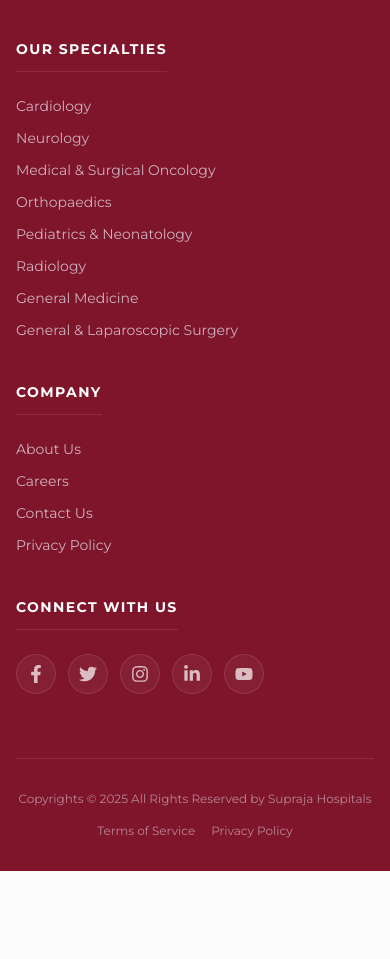
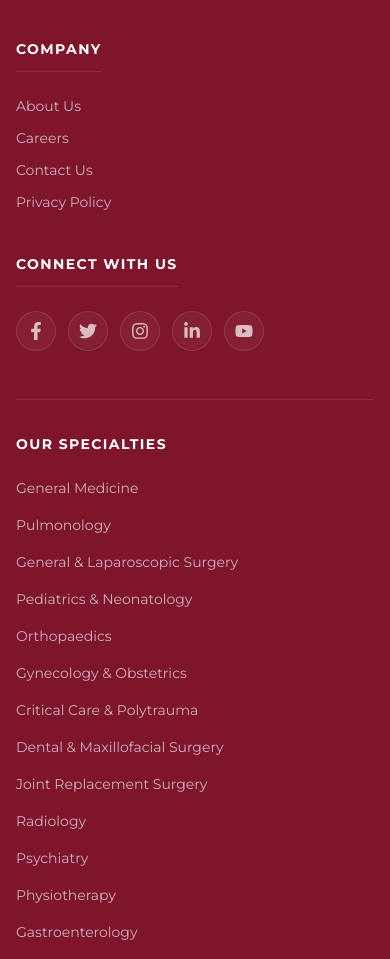
Before and after one commit to ksdnfaiw/supraja-hospitals, a Next.js app: page / in a window 390 px wide. Shown: the part 7460-8419 px from the top of the page. Before the commit the page ends 8331 px from the top, so only its background shows below. Built offline with nearby package versions, Linux system fonts and the light colour scheme.

Commit message:
feat: initialize root layout with global header, footer, and font configuration

```diff
--- a/src/app/layout.tsx
+++ b/src/app/layout.tsx
@@ -37,7 +37,7 @@
           <div className="absolute top-0 left-0 w-full h-px bg-gradient-to-r from-transparent via-healing-emerald/50 to-transparent opacity-50"></div>
 
           <div className="max-w-container-max mx-auto px-4 md:px-gutter relative z-10">
-            <div className="grid grid-cols-1 sm:grid-cols-2 lg:grid-cols-12 gap-10 md:gap-12 mb-16">
+            <div className="grid grid-cols-1 sm:grid-cols-2 lg:grid-cols-12 gap-10 md:gap-12 mb-12">
 
               {/* Brand & Contact Block */}
               <div className="lg:col-span-4 space-y-8">
@@ -57,7 +57,7 @@
               </div>
 
               {/* Patient Links */}
-              <div className="lg:col-span-2 space-y-6 lg:ml-auto">
+              <div className="lg:col-span-3 space-y-6 lg:ml-auto">
                 <div>
                   <h5 className="font-bold uppercase tracking-widest text-sm border-b border-white/10 pb-3 mb-6 inline-block">FOR PATIENTS</h5>
                   <ul className="space-y-3 text-sm text-surface-container-low/70">
@@ -65,23 +65,6 @@
                     <li><a href="/health-packages" className="hover:text-healing-emerald hover:translate-x-1 transition-all inline-block">Health Checkups</a></li>
                     <li><a href="/medicines" className="hover:text-healing-emerald hover:translate-x-1 transition-all inline-block">Medicines</a></li>
                     <li><a href="/contact" className="hover:text-healing-emerald hover:translate-x-1 transition-all inline-block">Book Appointment</a></li>
-                  </ul>
-                </div>
-              </div>
-
-              {/* Specialties Links */}
-              <div className="lg:col-span-2 space-y-6">
-                <div>
-                  <h5 className="font-bold uppercase tracking-widest text-sm border-b border-white/10 pb-3 mb-6 inline-block">OUR SPECIALTIES</h5>
-                  <ul className="space-y-3 text-sm text-surface-container-low/70">
-                    <li><a href="/departments" className="hover:text-healing-emerald hover:translate-x-1 transition-all inline-block">Cardiology</a></li>
-                    <li><a href="/departments" className="hover:text-healing-emerald hover:translate-x-1 transition-all inline-block">Neurology</a></li>
-                    <li><a href="/departments" className="hover:text-healing-emerald hover:translate-x-1 transition-all inline-block">Medical & Surgical Oncology</a></li>
-                    <li><a href="/departments" className="hover:text-healing-emerald hover:translate-x-1 transition-all inline-block">Orthopaedics</a></li>
-                    <li><a href="/departments" className="hover:text-healing-emerald hover:translate-x-1 transition-all inline-block">Pediatrics & Neonatology</a></li>
-                    <li><a href="/departments" className="hover:text-healing-emerald hover:translate-x-1 transition-all inline-block">Radiology</a></li>
-                    <li><a href="/departments" className="hover:text-healing-emerald hover:translate-x-1 transition-all inline-block">General Medicine</a></li>
-                    <li><a href="/departments" className="hover:text-healing-emerald hover:translate-x-1 transition-all inline-block">General & Laparoscopic Surgery</a></li>
                   </ul>
                 </div>
               </div>
@@ -100,7 +83,7 @@
               </div>
 
               {/* Social Links */}
-              <div className="lg:col-span-2 space-y-6">
+              <div className="lg:col-span-3 space-y-6">
                 <div>
                   <h5 className="font-bold uppercase tracking-widest text-sm border-b border-white/10 pb-3 mb-6 inline-block">CONNECT WITH US</h5>
                   <div className="flex flex-wrap gap-3">
@@ -113,6 +96,38 @@
                 </div>
               </div>
 
+            </div>
+
+            {/* Specialties Section - Full Width */}
+            <div className="pt-8 border-t border-white/10 mb-8">
+              <h5 className="font-bold uppercase tracking-widest text-sm mb-6 inline-block text-white">OUR SPECIALTIES</h5>
+              <ul className="grid grid-cols-1 sm:grid-cols-2 md:grid-cols-3 lg:grid-cols-4 xl:grid-cols-5 gap-x-6 gap-y-3 text-sm text-surface-container-low/70">
+                <li><a href="/departments" className="hover:text-healing-emerald hover:translate-x-1 transition-all inline-block truncate w-full" title="General Medicine">General Medicine</a></li>
+                <li><a href="/departments" className="hover:text-healing-emerald hover:translate-x-1 transition-all inline-block truncate w-full" title="Pulmonology">Pulmonology</a></li>
+                <li><a href="/departments" className="hover:text-healing-emerald hover:translate-x-1 transition-all inline-block truncate w-full" title="General & Laparoscopic Surgery">General & Laparoscopic Surgery</a></li>
+                <li><a href="/departments" className="hover:text-healing-emerald hover:translate-x-1 transition-all inline-block truncate w-full" title="Pediatrics & Neonatology">Pediatrics & Neonatology</a></li>
+                <li><a href="/departments" className="hover:text-healing-emerald hover:translate-x-1 transition-all inline-block truncate w-full" title="Orthopaedics">Orthopaedics</a></li>
+                <li><a href="/departments" className="hover:text-healing-emerald hover:translate-x-1 transition-all inline-block truncate w-full" title="Gynecology & Obstetrics">Gynecology & Obstetrics</a></li>
+                <li><a href="/departments" className="hover:text-healing-emerald hover:translate-x-1 transition-all inline-block truncate w-full" title="Critical Care & Polytrauma">Critical Care & Polytrauma</a></li>
+                <li><a href="/departments" className="hover:text-healing-emerald hover:translate-x-1 transition-all inline-block truncate w-full" title="Dental & Maxillofacial Surgery">Dental & Maxillofacial Surgery</a></li>
+                <li><a href="/departments" className="hover:text-healing-emerald hover:translate-x-1 transition-all inline-block truncate w-full" title="Joint Replacement Surgery">Joint Replacement Surgery</a></li>
+                <li><a href="/departments" className="hover:text-healing-emerald hover:translate-x-1 transition-all inline-block truncate w-full" title="Radiology">Radiology</a></li>
+                <li><a href="/departments" className="hover:text-healing-emerald hover:translate-x-1 transition-all inline-block truncate w-full" title="Psychiatry">Psychiatry</a></li>
+                <li><a href="/departments" className="hover:text-healing-emerald hover:translate-x-1 transition-all inline-block truncate w-full" title="Physiotherapy">Physiotherapy</a></li>
+                <li><a href="/departments" className="hover:text-healing-emerald hover:translate-x-1 transition-all inline-block truncate w-full" title="Gastroenterology">Gastroenterology</a></li>
+                <li><a href="/departments" className="hover:text-healing-emerald hover:translate-x-1 transition-all inline-block truncate w-full" title="Urology">Urology</a></li>
+                <li><a href="/departments" className="hover:text-healing-emerald hover:translate-x-1 transition-all inline-block truncate w-full" title="Cardiology">Cardiology</a></li>
+                <li><a href="/departments" className="hover:text-healing-emerald hover:translate-x-1 transition-all inline-block truncate w-full" title="Nephrology & Dialysis">Nephrology & Dialysis</a></li>
+                <li><a href="/departments" className="hover:text-healing-emerald hover:translate-x-1 transition-all inline-block truncate w-full" title="Neurology">Neurology</a></li>
+                <li><a href="/departments" className="hover:text-healing-emerald hover:translate-x-1 transition-all inline-block truncate w-full" title="Neuro Surgery">Neuro Surgery</a></li>
+                <li><a href="/departments" className="hover:text-healing-emerald hover:translate-x-1 transition-all inline-block truncate w-full" title="Pediatric Surgery">Pediatric Surgery</a></li>
+                <li><a href="/departments" className="hover:text-healing-emerald hover:translate-x-1 transition-all inline-block truncate w-full" title="Medical & Surgical Oncology">Medical & Surgical Oncology</a></li>
+                <li><a href="/departments" className="hover:text-healing-emerald hover:translate-x-1 transition-all inline-block truncate w-full" title="E N T">E N T</a></li>
+                <li><a href="/departments" className="hover:text-healing-emerald hover:translate-x-1 transition-all inline-block truncate w-full" title="Diabetology & Endocrinology">Diabetology & Endocrinology</a></li>
+                <li><a href="/departments" className="hover:text-healing-emerald hover:translate-x-1 transition-all inline-block truncate w-full" title="Dermatology & Plastic Surgery">Dermatology & Plastic Surgery</a></li>
+                <li><a href="/departments" className="hover:text-healing-emerald hover:translate-x-1 transition-all inline-block truncate w-full" title="Spine Surgery">Spine Surgery</a></li>
+                <li><a href="/departments" className="hover:text-healing-emerald hover:translate-x-1 transition-all inline-block truncate w-full" title="24/7 Diagnostics">24/7 Diagnostics</a></li>
+              </ul>
             </div>
 
             {/* Bottom Bar */}
--- a/src/components/Header.tsx
+++ b/src/components/Header.tsx
@@ -3,7 +3,7 @@
 import { useState, useRef, useEffect } from "react";
 import Link from "next/link";
 import { usePathname } from "next/navigation";
-import { Menu, X, ChevronDown, Activity, Heart, Brain, Bone, Stethoscope, Baby, Eye, Scissors, Award } from "lucide-react";
+import { Menu, X, ChevronDown, Activity, Heart, Brain, Bone, Stethoscope, Baby, Eye, Scissors, Award, Users, Wind, Smile } from "lucide-react";
 
 export default function Header() {
   const [isMobileMenuOpen, setIsMobileMenuOpen] = useState(false);
@@ -40,14 +40,31 @@
   };
 
   const specialties = [
+    { name: "General Medicine", desc: "Comprehensive adult care", icon: Stethoscope, color: "text-clinical-blue", bg: "bg-clinical-blue/5", hoverBg: "group-hover/item:bg-clinical-blue" },
+    { name: "Pulmonology", desc: "Respiratory diseases", icon: Wind, color: "text-healing-emerald", bg: "bg-healing-emerald/10", hoverBg: "group-hover/item:bg-healing-emerald" },
+    { name: "General & Laparoscopic Surgery", desc: "Minimally invasive", icon: Scissors, color: "text-clinical-blue", bg: "bg-clinical-blue/5", hoverBg: "group-hover/item:bg-clinical-blue" },
+    { name: "Pediatrics & Neonatology", desc: "Comprehensive child care", icon: Baby, color: "text-healing-emerald", bg: "bg-healing-emerald/10", hoverBg: "group-hover/item:bg-healing-emerald" },
+    { name: "Orthopaedics", desc: "Bone & joint treatments", icon: Bone, color: "text-clinical-blue", bg: "bg-clinical-blue/5", hoverBg: "group-hover/item:bg-clinical-blue" },
+    { name: "Gynecology & Obstetrics", desc: "Women's health & maternity", icon: Users, color: "text-healing-emerald", bg: "bg-healing-emerald/10", hoverBg: "group-hover/item:bg-healing-emerald" },
+    { name: "Critical Care & Polytrauma", desc: "24/7 intensive care", icon: Activity, color: "text-clinical-blue", bg: "bg-clinical-blue/5", hoverBg: "group-hover/item:bg-clinical-blue" },
+    { name: "Dental & Maxillofacial Surgery", desc: "Comprehensive dental care", icon: Smile, color: "text-healing-emerald", bg: "bg-healing-emerald/10", hoverBg: "group-hover/item:bg-healing-emerald" },
+    { name: "Joint Replacement Surgery", desc: "Knee & hip replacements", icon: Bone, color: "text-clinical-blue", bg: "bg-clinical-blue/5", hoverBg: "group-hover/item:bg-clinical-blue" },
+    { name: "Radiology", desc: "Advanced imaging services", icon: Eye, color: "text-healing-emerald", bg: "bg-healing-emerald/10", hoverBg: "group-hover/item:bg-healing-emerald" },
+    { name: "Psychiatry", desc: "Mental health & well-being", icon: Brain, color: "text-clinical-blue", bg: "bg-clinical-blue/5", hoverBg: "group-hover/item:bg-clinical-blue" },
+    { name: "Physiotherapy", desc: "Rehabilitation & therapy", icon: Activity, color: "text-healing-emerald", bg: "bg-healing-emerald/10", hoverBg: "group-hover/item:bg-healing-emerald" },
+    { name: "Gastroenterology", desc: "Digestive system disorders", icon: Stethoscope, color: "text-clinical-blue", bg: "bg-clinical-blue/5", hoverBg: "group-hover/item:bg-clinical-blue" },
+    { name: "Urology", desc: "Urinary tract & reproductive", icon: Activity, color: "text-healing-emerald", bg: "bg-healing-emerald/10", hoverBg: "group-hover/item:bg-healing-emerald" },
     { name: "Cardiology", desc: "Expert heart care", icon: Heart, color: "text-clinical-blue", bg: "bg-clinical-blue/5", hoverBg: "group-hover/item:bg-clinical-blue" },
-    { name: "Neurology", desc: "Brain & spine specialists", icon: Brain, color: "text-healing-emerald", bg: "bg-healing-emerald/10", hoverBg: "group-hover/item:bg-healing-emerald" },
-    { name: "Medical & Surgical Oncology", desc: "Comprehensive cancer care", icon: Activity, color: "text-clinical-blue", bg: "bg-clinical-blue/5", hoverBg: "group-hover/item:bg-clinical-blue" },
-    { name: "Orthopaedics", desc: "Bone & joint treatments", icon: Bone, color: "text-healing-emerald", bg: "bg-healing-emerald/10", hoverBg: "group-hover/item:bg-healing-emerald" },
-    { name: "Pediatrics & Neonatology", desc: "Comprehensive child care", icon: Baby, color: "text-clinical-blue", bg: "bg-clinical-blue/5", hoverBg: "group-hover/item:bg-clinical-blue" },
-    { name: "Radiology", desc: "Advanced imaging services", icon: Eye, color: "text-healing-emerald", bg: "bg-healing-emerald/10", hoverBg: "group-hover/item:bg-healing-emerald" },
-    { name: "General Medicine", desc: "Preventive care", icon: Stethoscope, color: "text-clinical-blue", bg: "bg-clinical-blue/5", hoverBg: "group-hover/item:bg-clinical-blue" },
-    { name: "General & Laparoscopic Surgery", desc: "Minimally invasive", icon: Scissors, color: "text-healing-emerald", bg: "bg-healing-emerald/10", hoverBg: "group-hover/item:bg-healing-emerald" },
+    { name: "Nephrology & Dialysis", desc: "Kidney diseases & dialysis", icon: Stethoscope, color: "text-healing-emerald", bg: "bg-healing-emerald/10", hoverBg: "group-hover/item:bg-healing-emerald" },
+    { name: "Neurology", desc: "Brain & spine specialists", icon: Brain, color: "text-clinical-blue", bg: "bg-clinical-blue/5", hoverBg: "group-hover/item:bg-clinical-blue" },
+    { name: "Neuro Surgery", desc: "Surgical treatments for brain", icon: Brain, color: "text-healing-emerald", bg: "bg-healing-emerald/10", hoverBg: "group-hover/item:bg-healing-emerald" },
+    { name: "Pediatric Surgery", desc: "Surgical care for children", icon: Baby, color: "text-clinical-blue", bg: "bg-clinical-blue/5", hoverBg: "group-hover/item:bg-clinical-blue" },
+    { name: "Medical & Surgical Oncology", desc: "Comprehensive cancer care", icon: Activity, color: "text-healing-emerald", bg: "bg-healing-emerald/10", hoverBg: "group-hover/item:bg-healing-emerald" },
+    { name: "E N T", desc: "Ear, nose, and throat", icon: Stethoscope, color: "text-clinical-blue", bg: "bg-clinical-blue/5", hoverBg: "group-hover/item:bg-clinical-blue" },
+    { name: "Diabetology & Endocrinology", desc: "Diabetes & hormonal", icon: Activity, color: "text-healing-emerald", bg: "bg-healing-emerald/10", hoverBg: "group-hover/item:bg-healing-emerald" },
+    { name: "Dermatology & Plastic Surgery", desc: "Skin care & cosmetic", icon: Scissors, color: "text-clinical-blue", bg: "bg-clinical-blue/5", hoverBg: "group-hover/item:bg-clinical-blue" },
+    { name: "Spine Surgery", desc: "Spinal disorders treatment", icon: Bone, color: "text-healing-emerald", bg: "bg-healing-emerald/10", hoverBg: "group-hover/item:bg-healing-emerald" },
+    { name: "24/7 Diagnostics", desc: "Pathology & imaging", icon: Activity, color: "text-clinical-blue", bg: "bg-clinical-blue/5", hoverBg: "group-hover/item:bg-clinical-blue" }
   ];
 
   return (
@@ -92,25 +109,27 @@
 
               {/* Dropdown Menu */}
               <div
-                className={`absolute top-[calc(100%+1.5rem)] left-1/2 -translate-x-1/2 w-[600px] bg-white rounded-2xl shadow-[0_20px_40px_-15px_rgba(0,0,0,0.1)] border border-border-subtle p-4 transition-all duration-400 ease-out origin-top ${
+                className={`absolute top-[calc(100%+1.5rem)] left-1/2 -translate-x-1/2 w-[850px] bg-white rounded-2xl shadow-[0_20px_40px_-15px_rgba(0,0,0,0.1)] border border-border-subtle p-2 transition-all duration-400 ease-out origin-top ${
                   isSpecialtiesOpen ? "opacity-100 visible scale-100 translate-y-0" : "opacity-0 invisible scale-95 -translate-y-4"
                 }`}
               >
                 {/* Decorative arrow pointing up */}
                 <div className="absolute -top-2 left-1/2 -translate-x-1/2 w-4 h-4 bg-white border-t border-l border-border-subtle rotate-45 rounded-tl-sm"></div>
 
-                <div className="relative z-10 grid grid-cols-2 gap-2">
+                <div className="relative z-10 max-h-[65vh] overflow-y-auto p-2 custom-scrollbar">
+                  <div className="grid grid-cols-2 lg:grid-cols-3 gap-2">
                     {specialties.map((spec, idx) => (
                       <Link key={idx} href="/departments" className="flex items-center gap-4 p-3 rounded-xl hover:bg-surface-gray/50 transition-colors group/item" onClick={handleDropdownClick}>
-                      <div className={`w-10 h-10 rounded-full ${spec.bg} ${spec.color} flex items-center justify-center ${spec.hoverBg} group-hover/item:text-white transition-all group-hover/item:scale-110 shadow-sm`}>
+                        <div className={`w-10 h-10 rounded-full ${spec.bg} ${spec.color} flex items-center justify-center ${spec.hoverBg} group-hover/item:text-white transition-all group-hover/item:scale-110 shadow-sm shrink-0`}>
                           <spec.icon size={18} />
                         </div>
-                      <div>
-                        <div className="font-label-md text-sm text-clinical-blue font-bold transition-colors">{spec.name}</div>
-                        <div className="text-xs text-on-surface-variant/70 mt-0.5">{spec.desc}</div>
+                        <div className="min-w-0">
+                          <div className="font-label-md text-sm text-clinical-blue font-bold transition-colors truncate">{spec.name}</div>
+                          <div className="text-xs text-on-surface-variant/70 mt-0.5 truncate">{spec.desc}</div>
                         </div>
                       </Link>
                     ))}
+                  </div>
                 </div>
               </div>
             </div>
```
Also changed, not shown: src/app/globals.css (+15 -0 lines). Lines whose indentation alone changed are shown as unchanged.
